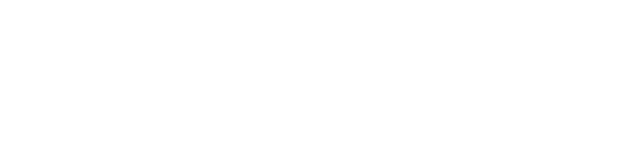
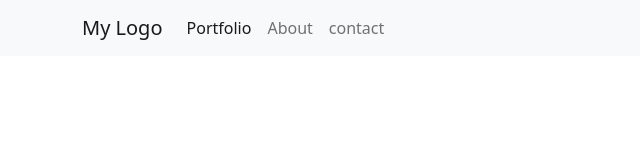
Before and after one commit to abdulhamiid/bootstrap, a plain HTML site: page index.html in a window 1280 px wide. Shown: the whole page, without its empty margins (0-640 px from the left). Drawn offline with nearby package versions, Linux system fonts and the light colour scheme.

Commit message:
Add navbar section

```diff
--- a/index.html
+++ b/index.html
@@ -8,8 +8,27 @@
   <title>boostrap</title>
 </head>
 <body>
-
-
+  <nav class="navbar navbar-expand-lg navbar-light bg-light">
+    <div class="container">
+      <a class="navbar-brand" href="#">My Logo</a>
+      <button class="navbar-toggler" type="button" data-bs-toggle="collapse" data-bs-target="#navbarTogglerDemo02" aria-controls="navbarTogglerDemo02" aria-expanded="false" aria-label="Toggle navigation">
+        <span class="navbar-toggler-icon"></span>
+      </button>
+      <div class="collapse navbar-collapse nav justify-content-end" id="navbarTogglerDemo02">
+        <ul class="navbar-nav me-auto mb-2 mb-lg-0">
+          <li class="nav-item">
+            <a class="nav-link active" aria-current="page" href="#">Portfolio</a>
+          </li>
+          <li class="nav-item">
+            <a class="nav-link" href="#">About</a>
+          </li>
+          <li class="nav-item">
+            <a class="nav-link" href="#">contact</a>
+          </li>
+        </ul>
+      </div>
+    </div>
+  </nav>
   <script src="https://cdn.jsdelivr.net/npm/bootstrap@5.0.2/dist/js/bootstrap.bundle.min.js" integrity="sha384-MrcW6ZMFYlzcLA8Nl+NtUVF0sA7MsXsP1UyJoMp4YLEuNSfAP+JcXn/tWtIaxVXM" crossorigin="anonymous"></script>
 </body>
 </html>
```
